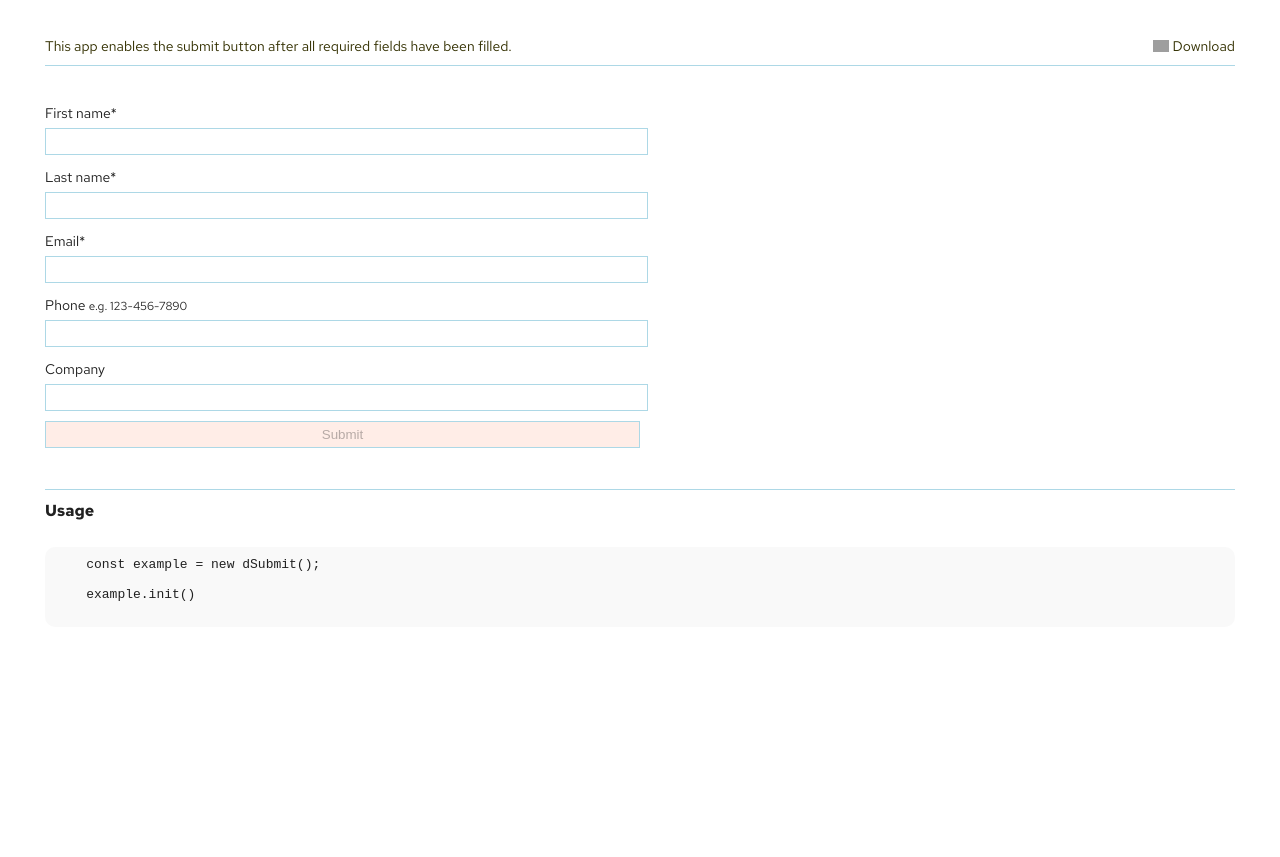
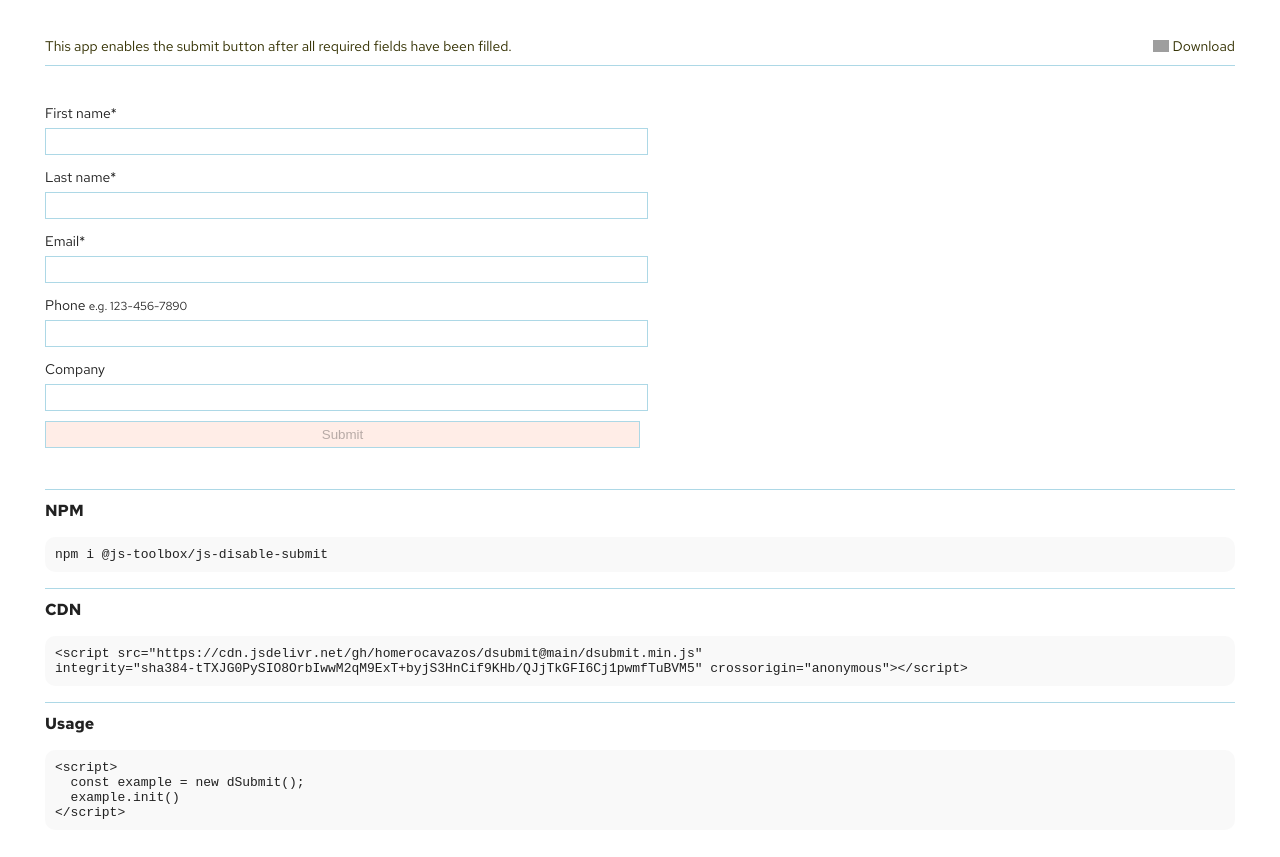
Before and after one commit to homerocavazos/dsubmit, a website: page index.html in a window 1280 px wide. Shown: the part 127-984 px from the top of the page. Before the commit the page ends 807 px from the top, so only its background shows below. Drawn offline with Linux system fonts and the light colour scheme; grey boxes are pictures that could not be loaded.

Commit message:
Added CDN path

```diff
--- a/index.html
+++ b/index.html
@@ -20,7 +20,8 @@
   <link href="https://fonts.googleapis.com/css2?family=Red+Hat+Text:wght@400;700&display=swap" rel="stylesheet">
 
   <link rel="stylesheet" href="./style.css">
-  <script src="./dsubmit.min.js"></script>
+  <script src="https://cdn.jsdelivr.net/gh/homerocavazos/dsubmit@main/dsubmit.min.js"
+    integrity="sha384-tTXJG0PySIO8OrbIwwM2qM9ExT+byjS3HnCif9KHb/QJjTkGFI6Cj1pwmfTuBVM5" crossorigin="anonymous"></script>
       <!-- Global site tag (gtag.js) - Google Analytics -->
 <script async src="https://www.googletagmanager.com/gtag/js?id=UA-64412307-1"></script>
 <script>
@@ -66,20 +67,24 @@
 
 </section>
 <article>
+  <h3>NPM</h3>
+  <pre>
+npm i @js-toolbox/js-disable-submit</pre>
+  <h3>CDN</h3>
+  <pre>
+&#x3C;script src=&#x22;https://cdn.jsdelivr.net/gh/homerocavazos/dsubmit@main/dsubmit.min.js&#x22;
+integrity=&#x22;sha384-tTXJG0PySIO8OrbIwwM2qM9ExT+byjS3HnCif9KHb/QJjTkGFI6Cj1pwmfTuBVM5&#x22; crossorigin=&#x22;anonymous&#x22;&#x3E;&#x3C;/script&#x3E;</pre>
   <h3>Usage</h3>
   <pre>
-    const example = new dSubmit();
-
-    example.init()
-  </pre>
+&#x3C;script&#x3E;
+  const example = new dSubmit();
+  example.init()
+&#x3C;/script&#x3E;</pre>
 </article>
-      <script>
-        const my = new dSubmit();
-
-        my.init()
-
-      </script>
-
+<script>
+  const example = new dSubmit();
+  example.init()
+</script>
 </div>
 </body>
 </html>
--- a/style.css
+++ b/style.css
@@ -62,7 +62,7 @@ h2::before {
 h3 {
   font-size: 16px;
   font-weight: 600;
-  padding: 10px 0;
+  padding: 10px 0 0 0;
   width: 100%;
   border-top: 1px lightblue solid;
 }
```
